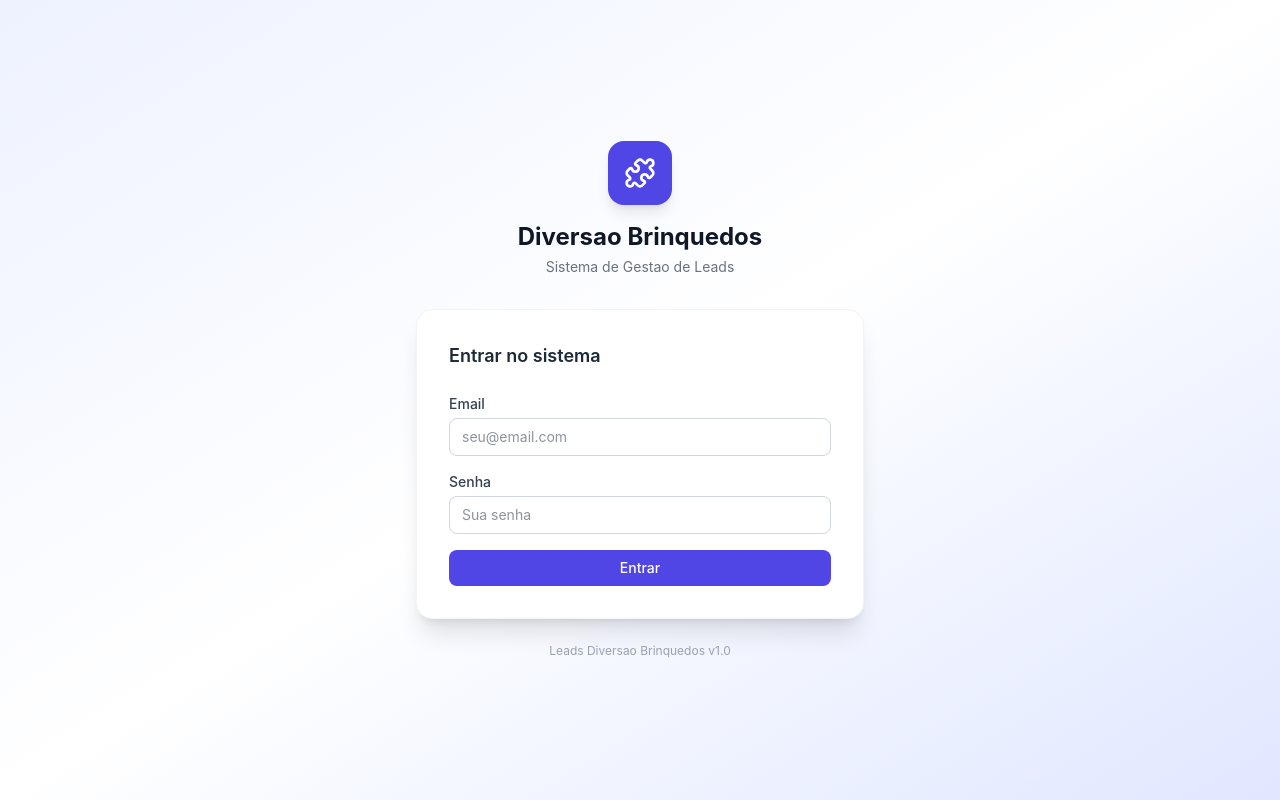
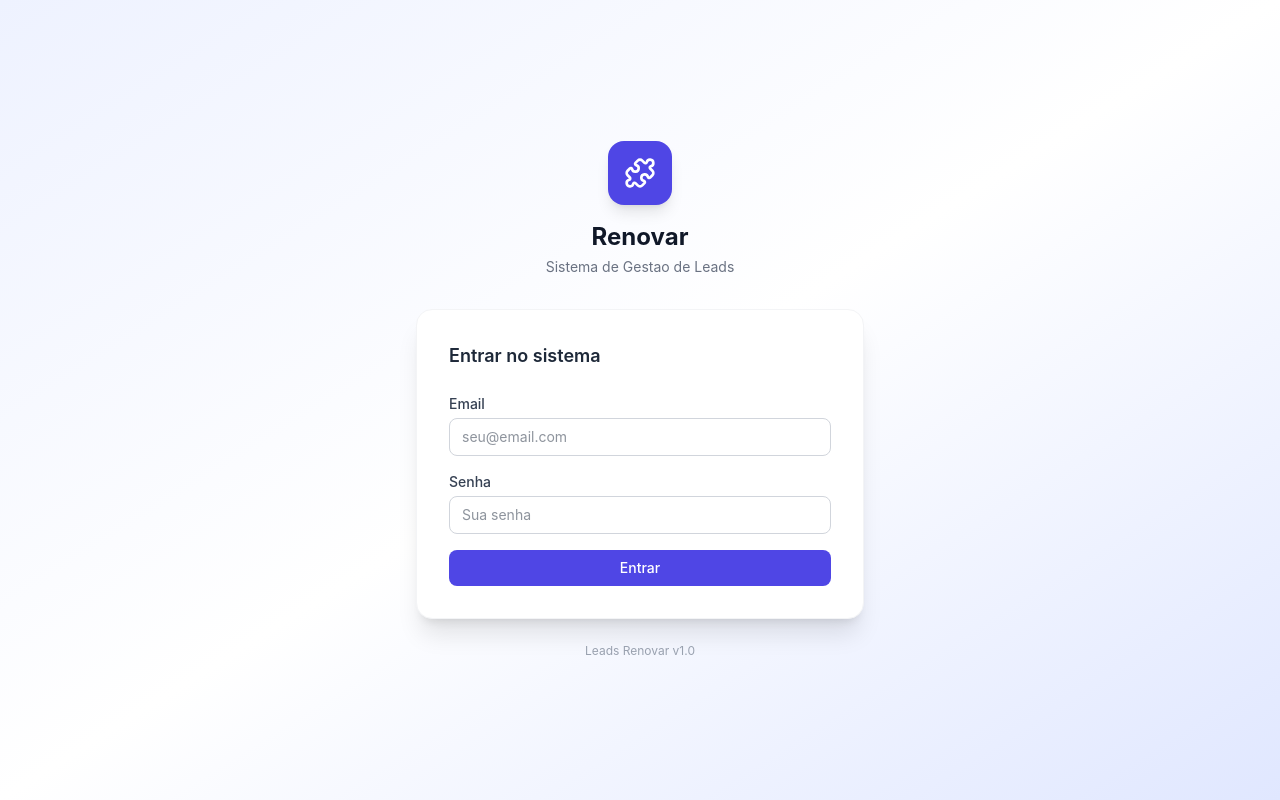
Before and after one commit to Vitor-Rausis/leads-renovar, a React (Vite) app in the folder frontend/: page /login in a window 1280 px wide. Built offline with nearby package versions, Linux system fonts and the light colour scheme; no server answers.

Commit message:
ui: substitui textos 'Diversao Brinquedos' por 'Renovar' (title, sidebar, login)

```diff
--- a/frontend/index.html
+++ b/frontend/index.html
@@ -4,7 +4,7 @@
     <meta charset="UTF-8" />
     <link rel="icon" type="image/svg+xml" href="/favicon.svg" />
     <meta name="viewport" content="width=device-width, initial-scale=1.0" />
-    <title>Leads Diversao Brinquedos</title>
+    <title>Leads Renovar</title>
   </head>
   <body>
     <div id="root"></div>
--- a/frontend/src/components/layout/AppLayout.jsx
+++ b/frontend/src/components/layout/AppLayout.jsx
@@ -18,7 +18,7 @@ export default function AppLayout() {
               <path strokeLinecap="round" strokeLinejoin="round" strokeWidth={2} d="M4 6h16M4 12h16M4 18h16" />
             </svg>
           </button>
-          <span className="font-semibold text-gray-800">Diversao Brinquedos</span>
+          <span className="font-semibold text-gray-800">Renovar</span>
         </div>
         <div className="p-4 sm:p-6 lg:p-8">
           <Outlet />
--- a/frontend/src/components/layout/Sidebar.jsx
+++ b/frontend/src/components/layout/Sidebar.jsx
@@ -48,8 +48,8 @@ export default function Sidebar({ open, onClose }) {
               <Puzzle className="w-5 h-5" />
             </div>
             <div>
-              <h1 className="text-sm font-bold leading-tight">Diversão</h1>
-              <p className="text-xs text-white/60">Brinquedos</p>
+              <h1 className="text-sm font-bold leading-tight">Renovar</h1>
+              <p className="text-xs text-white/60">Leads</p>
             </div>
           </div>
           <button onClick={onClose} className="lg:hidden text-white/60 hover:text-white">
--- a/frontend/src/pages/LoginPage.jsx
+++ b/frontend/src/pages/LoginPage.jsx
@@ -33,7 +33,7 @@ export default function LoginPage() {
           <div className="inline-flex items-center justify-center w-16 h-16 bg-primary-600 rounded-2xl mb-4 shadow-lg">
             <Puzzle className="w-8 h-8 text-white" />
           </div>
-          <h1 className="text-2xl font-bold text-gray-900">Diversao Brinquedos</h1>
+          <h1 className="text-2xl font-bold text-gray-900">Renovar</h1>
           <p className="text-sm text-gray-500 mt-1">Sistema de Gestao de Leads</p>
         </div>
 
@@ -64,7 +64,7 @@ export default function LoginPage() {
         </div>
 
         <p className="text-center text-xs text-gray-400 mt-6">
-          Leads Diversao Brinquedos v1.0
+          Leads Renovar v1.0
         </p>
       </div>
     </div>
```
